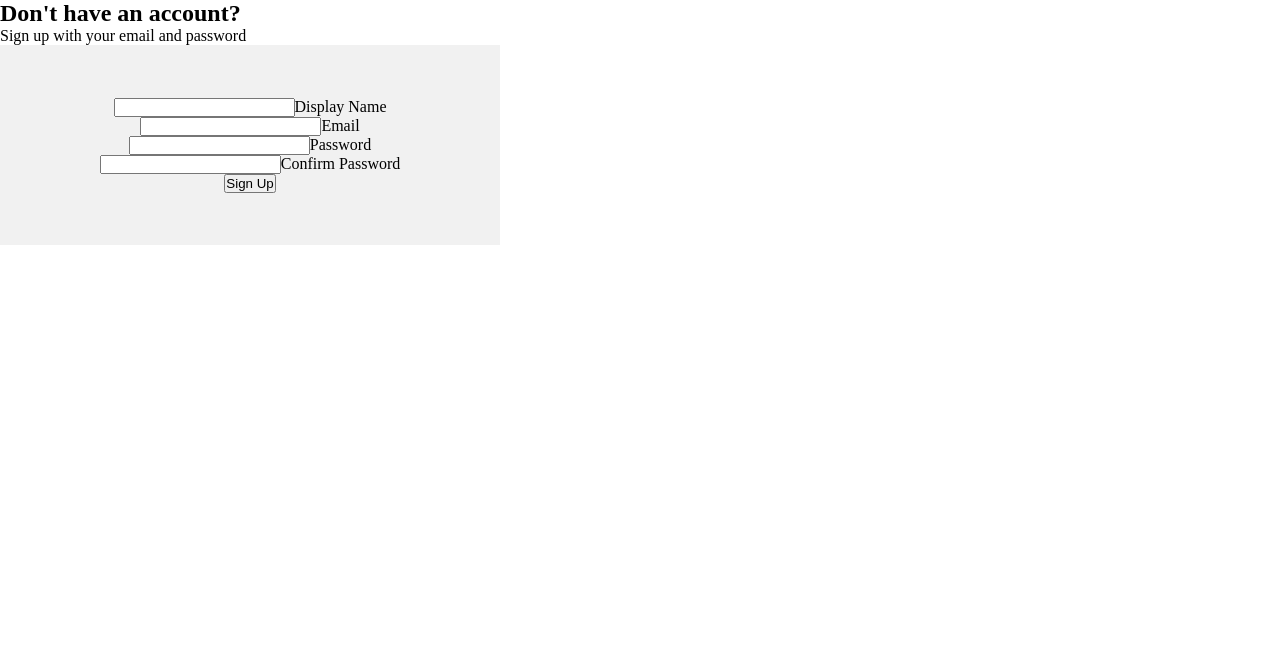
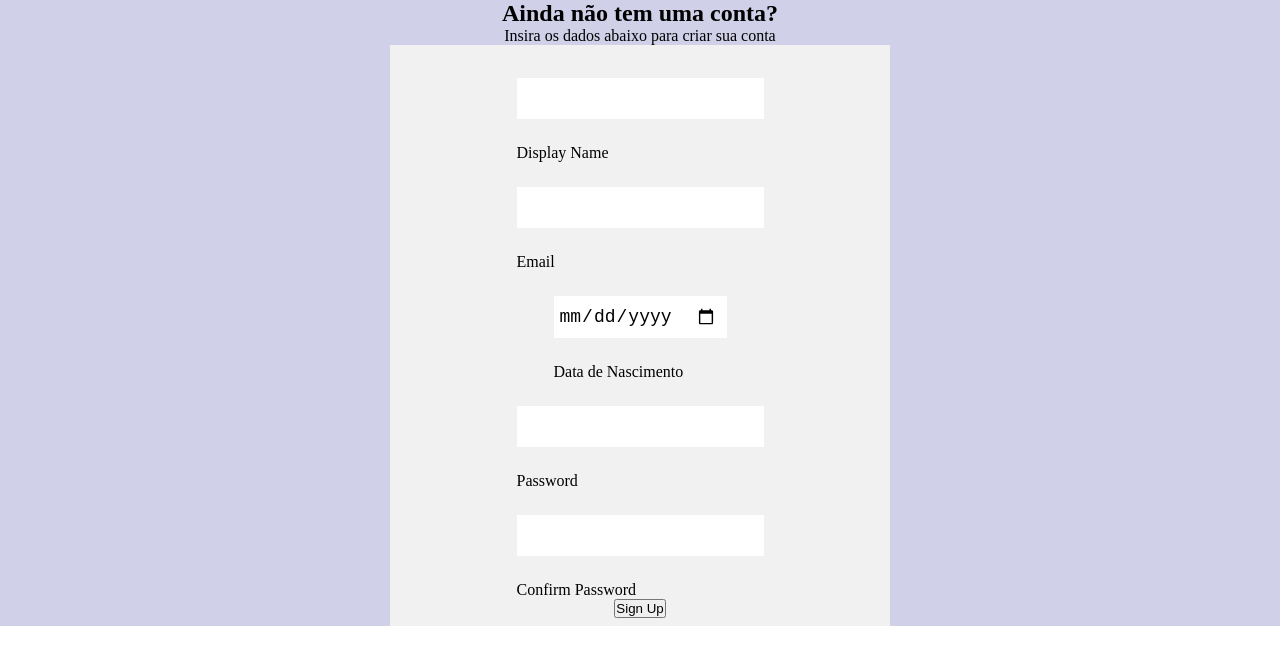
Before and after one commit to AndersonFerreiraAlves007/my-alpha-profiler, a React (Create React App) app: page /sign_up in a window 1280 px wide. Shown: the top 664 px of the page. Built offline with nearby package versions, Linux system fonts and the light colour scheme.

Commit message:
signup page

```diff
--- a/src/components/Form-input/index.jsx
+++ b/src/components/Form-input/index.jsx
@@ -1,21 +1,21 @@
-import React from "react";
-
+import React from 'react'
+import * as S from './styles'
 const FormInput = ({ label, ...otherProps }) => {
-    return (
-        <div className="group">
-            <input
-                className="form-input"
+  return (
+        <S.Div className='group'>
+            <S.Input
+                className='form-input'
                 {...otherProps}
             />
             {label && (
-                <label
-                    className={`${otherProps.value.length ? "shrink" : null} form-input-label`}>{label}
-                </label>
+                <S.Label
+                    >{label}
+                </S.Label>
             )}
 
-        </div>
+        </S.Div>
 
-    )
-};
+  )
+}
 
-export default FormInput;
+export default FormInput
--- /dev/null
+++ b/src/components/Form-input/styles.js
@@ -0,0 +1,54 @@
+import styled from 'styled-components'
+
+export const Div = styled.div`
+  &.group {
+    display: flex;
+    flex-direction: column;
+
+  }
+`
+export const Input = styled.input`
+&.form-input {
+    background: none;
+    background-color: white;
+    color: black;
+    font-size: 18px;
+    padding: 10px 10px 10px 5px;
+    display: block;
+    width: 100%;
+    border: none;
+    border-radius: 0;
+    border-bottom: 1px solid $sub-color;
+    margin: 25px 0;
+
+    &:focus {
+      outline: none;
+    }
+
+    &:focus ~ .form-input-label {
+      @include shrinkLabel();
+    }
+  }
+  [type=password] {
+    letter-spacing: 0.3em;
+  }
+`
+
+export const Label = styled.label`
+&.form-input-label {
+    color: $sub-color;
+    font-size: 16px;
+    font-weight: normal;
+
+    pointer-events: none;
+    left: 5px;
+    top: 10px;
+    transition: 300ms ease all;
+
+    &@mixin shrinkLabel {
+      top: -14px;
+      font-size: 12px;
+      color: $main-color;
+    }
+  }
+`
--- a/src/context/api.context.jsx
+++ b/src/context/api.context.jsx
@@ -69,10 +69,14 @@ export const ApiProvider = ({ children }) => {
     }
   }
 
-  async function register (email, password) {
+  async function register (name, email, password, birthdate) {
+    console.log({ name, email, password, birthdate })
     const user = await request(`${HOST_API}/users`, 'POST', {
+      name,
       email,
-      password
+      password,
+      birth_date: birthdate,
+      image: ''
     })
     return user
   }
--- a/src/pages/signin/index.jsx
+++ b/src/pages/signin/index.jsx
@@ -1,4 +1,5 @@
 import React, { useContext, useState } from 'react'
+import { Link } from 'react-router-dom'
 import { AuthContext } from '../../context/auth.context.jsx'
 import * as S from './styles.js'
 import Button from '../../components/Button/index.jsx'
@@ -28,7 +29,6 @@ const SignInPage = () => {
       <h2 className="title">Sign In</h2>
       <S.Form onSubmit={handleSubmit} className="from">
         <S.Div className="field">
-
           <Input
             inputString="email"
             inputPlaceholder="E-mail"
@@ -48,6 +48,9 @@ const SignInPage = () => {
             btnName="Entrar"
             // onClickHandler={handleSubmit}
           />
+          <Link to="/sign_up">
+            <button className="nextPage" type="button">Criar Conta</button>
+          </Link>
         </S.Div>
       </S.Form>
     </S.Div>
--- a/src/pages/signin/styles.js
+++ b/src/pages/signin/styles.js
@@ -32,7 +32,8 @@ export const Div = styled.div`
     &.actions button{
         text-align: center;
         margin-top: 1rem;
-        height: 30px;
-        width: 60px;
+        height: 40px;
+        width: 70px;
+        margin: 0 10px;
     }
 `
--- a/src/pages/signup/index.jsx
+++ b/src/pages/signup/index.jsx
@@ -1,59 +1,61 @@
-import { useState, useContext } from "react";
+import React, { useState, useContext } from 'react'
+import { ApiContext } from '../../context/api.context.jsx'
 import { AuthContext } from '../../context/auth.context.jsx'
-import FormInput from "../../components/Form-input/index";
-import Button from "../../components/Button/index";
+import FormInput from '../../components/Form-input/index'
+import Button from '../../components/Button/index'
 import * as S from './styles.js'
 
 const defaultFormFields = {
-  displayName: "",
-  email: "",
-  password: "",
-  confirmPassword: "",
-};
+  displayName: '',
+  email: '',
+  password: '',
+  confirmPassword: ''
+}
 
 const SignUpPage = () => {
-  const [formFields, setFormFields] = useState(defaultFormFields);
-  const { displayName, email, password, confirmPassword } = formFields;
+  const [formFields, setFormFields] = useState(defaultFormFields)
+  const { displayName, email, birthdate, password, confirmPassword } =
+    formFields
 
-  const { setUserData } = useContext(AuthContext);
+  const { register } = useContext(ApiContext)
+  const { handleLogin } = useContext(AuthContext)
 
   const handleChange = (event) => {
-    const { name, value } = event.target;
-    setFormFields({ ...formFields, [name]: value });
-  };
+    const { name, value } = event.target
+    setFormFields({ ...formFields, [name]: value })
+  }
 
   const resetFormFields = () => {
-    setFormFields(defaultFormFields);
-  };
+    setFormFields(defaultFormFields)
+  }
 
   const handleSubmit = async (event) => {
-    event.preventDefault();
+    event.preventDefault()
 
     if (password !== confirmPassword) {
-      alert("passwords do not match");
-      return;
+      alert('passwords do not match')
+      return
     }
+    console.log(formFields)
+    try {
+      await register(displayName, email, password, birthdate)
 
-    try {
-      const { user } = await createAuthUserWithEmailAndPasword(email, password);
+      handleLogin(email, password)
 
-      setCurrentUser(user);
-
-      await createUserDocumentFromAuth(user, { displayName });
-      resetFormFields();
+      resetFormFields()
     } catch (error) {
-      if (error.code === "auth/email-already-in-use") {
-        alert("Cannot create user, email already in use");
+      if (error.code === 'auth/email-already-in-use') {
+        alert('Cannot create user, email already in use')
       } else {
-        console.log("user creation encountered an error ", error);
+        console.log('user creation encountered an error ', error)
       }
     }
-  };
+  }
 
   return (
     <S.Div className="sign-up-container">
-      <h2>Don't have an account?</h2>
-      <span>Sign up with your email and password</span>
+      <h2>Ainda não tem uma conta?</h2>
+      <span>Insira os dados abaixo para criar sua conta</span>
       <S.Form onSubmit={handleSubmit}>
         <FormInput
           label="Display Name"
@@ -74,6 +76,15 @@ const SignUpPage = () => {
         />
 
         <FormInput
+          label="Data de Nascimento"
+          type="date"
+          required
+          name="birthdate"
+          onChange={handleChange}
+          value={birthdate}
+        />
+
+        <FormInput
           label="Password"
           type="password"
           required
@@ -91,9 +102,9 @@ const SignUpPage = () => {
           value={confirmPassword}
         />
 
-        <Button type="submit" btnName="Sign Up" onClickHandler={handleSubmit}/>
+        <Button type="submit" btnName="Sign Up" onClickHandler={handleSubmit} />
       </S.Form>
     </S.Div>
-  );
-};
-export default SignUpPage;
+  )
+}
+export default SignUpPage
--- a/src/pages/signup/styles.js
+++ b/src/pages/signup/styles.js
@@ -7,32 +7,29 @@ export const Form = styled.form`
   min-height: 200px;
   padding: 0.5rem;
 
-
   display: flex;
   flex-direction: column;
   align-items: center;
   justify-content: center;
 `
 export const Div = styled.div`
-    &.login{
+  &.sign-up-container {
     display: flex;
+    justify-content:center;
+    align-items: center;
     flex-direction: column;
-        align-items: center;
-        justify-content: center;
-        min-height: 100vh;
-        padding: 0 2rem;
+    width: 100%;
+    background-color: #d0d0e9;
   }
 
-    &.field input{
-        width: 100%;
-        height: 30px;
-        margin-bottom: 1rem;
-    }
-
-    &.actions button{
+  &.actions button {
     text-align: center;
-        margin-top: 1rem;
+    margin-top: 2rem;
     height: 30px;
     width: 60px;
   }
 `
+
+export const Button = styled.button`
+width: 40px
+`
```
Lines whose indentation alone changed are shown as unchanged.
